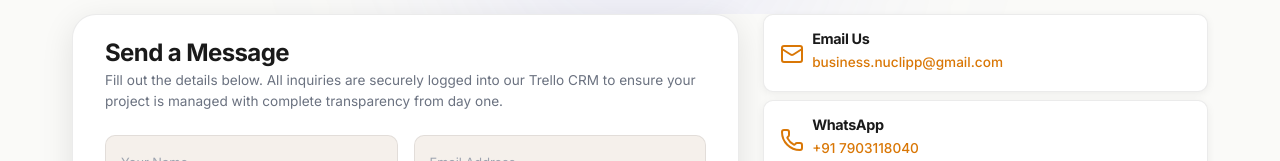
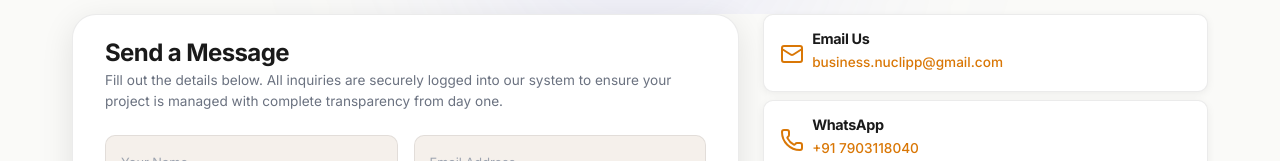
Before and after one commit to armansingh1196/Nuclipp-Website, a Next.js app: page /contact in a window 1280 px wide. Shown: the part 345-506 px from the top of the page. Built offline with nearby package versions, Linux system fonts and the light colour scheme.

Commit message:
Update contact copy

```diff
--- a/src/app/contact/page.js
+++ b/src/app/contact/page.js
@@ -156,7 +156,7 @@ export default function ContactPage() {
             <div className={`glass-card ${styles.formCard}`}>
               <div className={styles.formHeader}>
                 <h2>Send a Message</h2>
-                <p>Fill out the details below. All inquiries are securely logged into our Trello CRM to ensure your project is managed with complete transparency from day one.</p>
+                <p>Fill out the details below. All inquiries are securely logged into our system to ensure your project is managed with complete transparency from day one.</p>
               </div>
 
               {isSubmitted ? (
```
